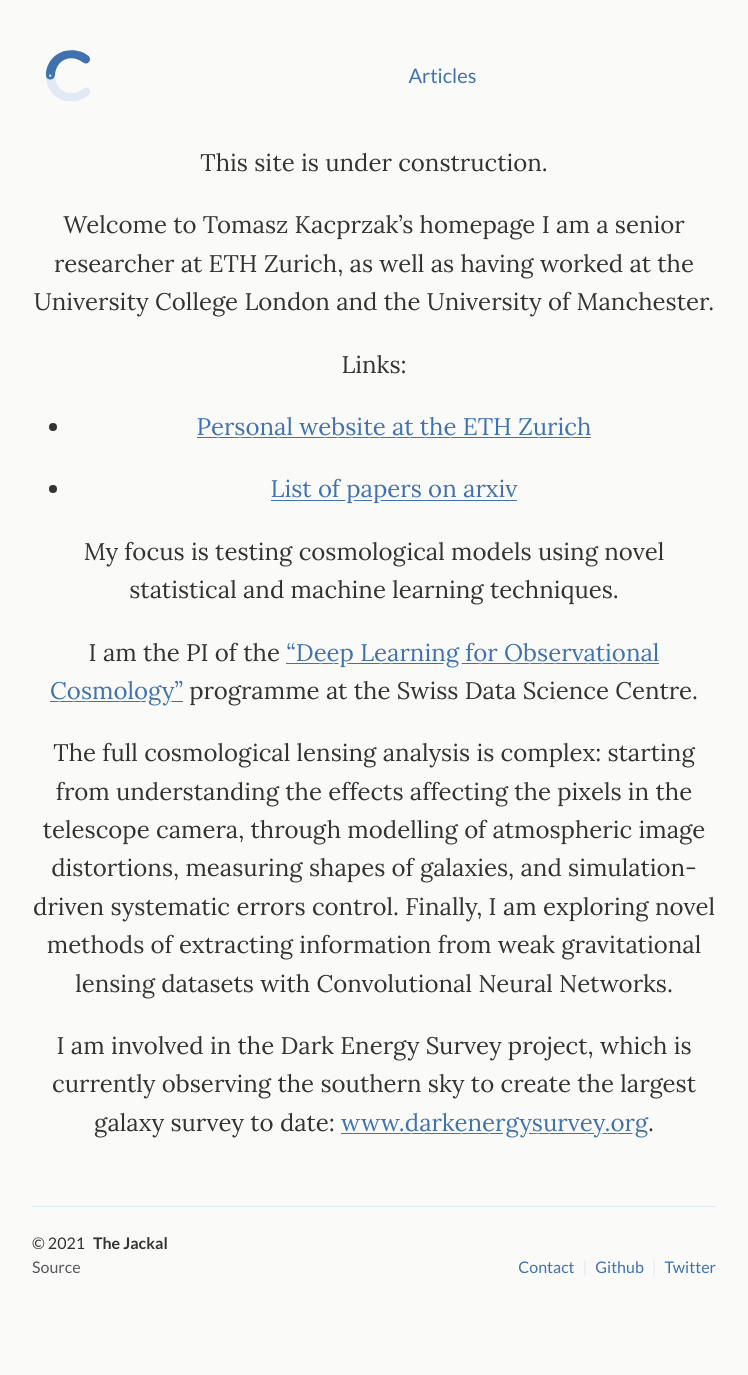
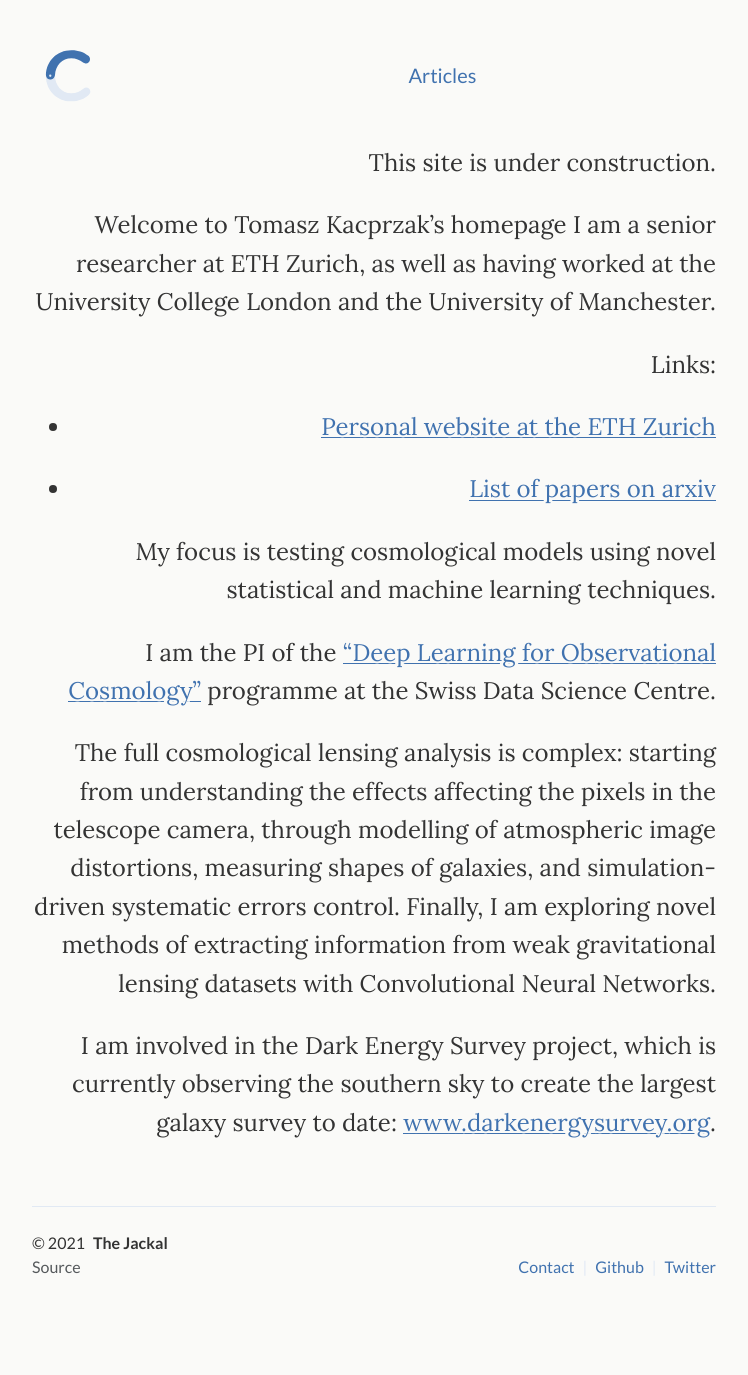
Before and after one commit to tomaszkacprzak/tomaszkacprzak.github.io, a Jekyll site: the page built from index.md, in a window 1280 px wide. Shown: the whole page, without its empty margins (266-1014 px from the left). Built offline with Jekyll 4.4.1, drawn with Linux system fonts in a browser that asks for light colours.

Commit message:
Update index.md

```diff
--- a/index.md
+++ b/index.md
@@ -2,7 +2,7 @@
 layout: default
 ---
 
-<div class="lead pretty-links" align="center">
+<div class="lead pretty-links" align="right">
 
 
 This site is under construction.
```
